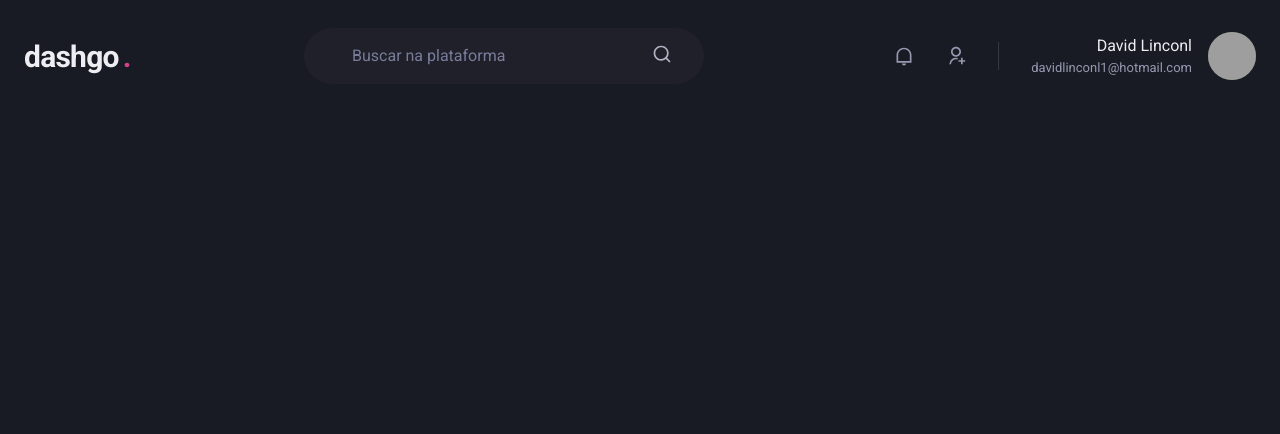
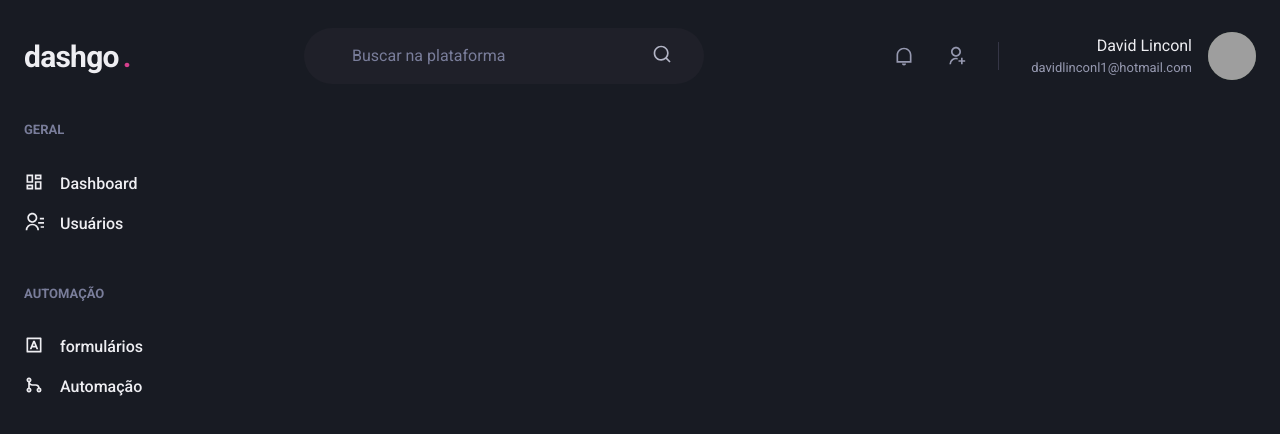
Before and after one commit to david95s/Dashgo, a Next.js app: page /dashboard in a window 1280 px wide. Shown: the top 434 px of the page. Built offline with nearby package versions, Linux system fonts and the light colour scheme; grey boxes are pictures that could not be loaded.

Commit message:
Done Sidebar component

```diff
--- /dev/null
+++ b/src/components/SideBar.tsx
@@ -0,0 +1,38 @@
+import { Box, Stack, Text, Link, Icon } from "@chakra-ui/react";
+import { RiContactsLine, RiDashboardLine, RiGitMergeLine, RiInputMethodLine } from "react-icons/ri";
+
+export const Sidebar = () => {
+  return(
+    <Box as="aside" w="64" mr="8">
+      <Stack spacing="12" align="flex-start">
+        <Box>
+          <Text fontWeight="bold" color="gray.400" fontSize="small">GERAL</Text>
+          <Stack spacing="4" mt="8" align="stretch">
+            <Link display="flex" align="center">
+              <Icon as={ RiDashboardLine } fontSize="20" />
+              <Text ml="4" fontWeight="medium">Dashboard</Text>
+            </Link>
+            <Link display="flex" align="center">
+              <Icon as={ RiContactsLine } fontSize="20" />
+              <Text ml="4" fontWeight="medium">Usuários</Text>
+            </Link>
+          </Stack>
+        </Box>
+
+        <Box>
+          <Text fontWeight="bold" color="gray.400" fontSize="small">AUTOMAÇÃO</Text>
+          <Stack spacing="4" mt="8" align="stretch">
+            <Link display="flex" align="center">
+              <Icon as={ RiInputMethodLine } fontSize="20" />
+              <Text ml="4" fontWeight="medium">formulários</Text>
+            </Link>
+            <Link display="flex" align="center">
+              <Icon as={ RiGitMergeLine } fontSize="20" />
+              <Text ml="4" fontWeight="medium">Automação</Text>
+            </Link>
+          </Stack>
+        </Box>
+      </Stack>
+    </Box>
+  );
+}
--- a/src/pages/dashboard.tsx
+++ b/src/pages/dashboard.tsx
@@ -1,10 +1,16 @@
 //dashboard.tsx
-
+import { Flex } from "@chakra-ui/react";
 import { Header } from "../components/Header";
+import { Sidebar } from "../components/SideBar";
 
 export default function Dashboard() {
   return (
-    <Header/>
+    <Flex direction="column" h="100vh">
+      <Header/>
+      <Flex w="100%" my="6" maxW={ 1480 } mx="auto" px="6">
+        <Sidebar/>
+      </Flex>
+    </Flex>
   )
 
 }
```
